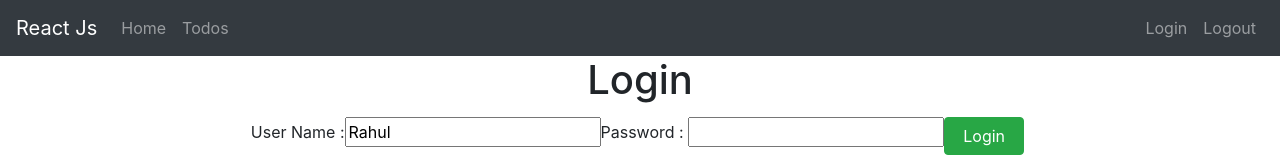
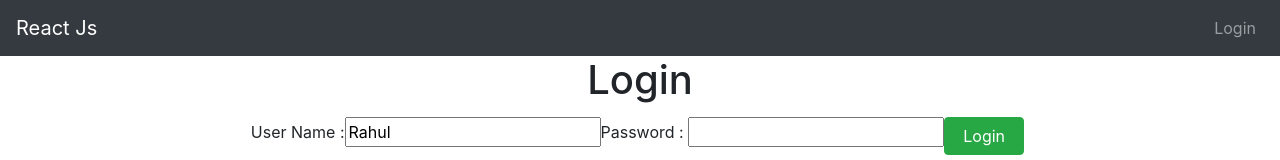
Before and after one commit to rm505125/first-full-stack-app, a React (Create React App) app: page /login in a window 1280 px wide. Shown: the top 160 px of the page. Built offline with nearby package versions, Linux system fonts and the light colour scheme.

Commit message:
complete auth and routing

```diff
--- /dev/null
+++ b/src/Components/Todo/AuthenticatedRoute.js
@@ -0,0 +1,14 @@
+import { Component } from "react";
+import { Navigate } from "react-router-dom";
+import AuthenticationService from "./AuthenticationService";
+
+class AuthenticatedRoute extends Component {
+  render() {
+    if (AuthenticationService.isUserLoggedIn()) {
+      return { ...this.props.children };
+    } else {
+      return <Navigate to="/login" />;
+    }
+  }
+}
+export default AuthenticatedRoute;
--- a/src/Components/Todo/AuthenticationService.js
+++ b/src/Components/Todo/AuthenticationService.js
@@ -6,5 +6,12 @@ class AuthenticationService {
   logout() {
     sessionStorage.removeItem("authenticatedUser");
   }
+  isUserLoggedIn() {
+    let user = sessionStorage.getItem("authenticatedUser");
+    if (user === null) {
+      return false;
+    }
+    return true;
+  }
 }
 export default new AuthenticationService();
--- a/src/Components/Todo/HeaderComponent.js
+++ b/src/Components/Todo/HeaderComponent.js
@@ -3,6 +3,8 @@ import { Link } from "react-router-dom";
 import AuthenticationService from "./AuthenticationService";
 class HeaderComponent extends Component {
   render() {
+    const isUserLoggedIn = AuthenticationService.isUserLoggedIn();
+    console.log(isUserLoggedIn);
     return (
       <header>
         <nav className="navbar navbar-expand-md navbar-dark bg-dark">
@@ -12,24 +14,31 @@ class HeaderComponent extends Component {
             </a>
           </div>
           <ul className="navbar-nav">
+            {isUserLoggedIn && (
               <li>
                 {" "}
                 <Link className="nav-link" to="/welcome/rahul">
                   Home
                 </Link>{" "}
               </li>
+            )}
+            {isUserLoggedIn && (
               <li>
                 <Link className="nav-link" to="/todos">
                   Todos
                 </Link>
               </li>
+            )}
           </ul>
           <ul className="navbar-nav navbar-collapse justify-content-end">
+            {!isUserLoggedIn && (
               <li>
                 <Link className="nav-link" to="/login">
                   Login
                 </Link>
               </li>
+            )}
+            {isUserLoggedIn && (
               <li>
                 <Link
                   className="nav-link"
@@ -39,6 +48,7 @@ class HeaderComponent extends Component {
                   Logout
                 </Link>
               </li>
+            )}
           </ul>
         </nav>
       </header>
--- a/src/Components/Todo/ListTodosComponent.js
+++ b/src/Components/Todo/ListTodosComponent.js
@@ -42,7 +42,7 @@ class ListTodosComponent extends Component {
             </thead>
             <tbody>
               {this.state.todos.map((todo) => (
-                <tr>
+                <tr key={todo.id}>
                   {/* <td>{todo.id}</td> */}
                   <td>{todo.description}</td>
                   <td>{todo.done.toString()}</td>
--- a/src/Components/Todo/TodoApp.js
+++ b/src/Components/Todo/TodoApp.js
@@ -9,24 +9,44 @@ import ListTodosComponent from "./ListTodosComponent";
 import HeaderComponent from "./HeaderComponent";
 import FooterComponent from "./FooterComponent";
 import LogoutComponent from "./LogoutComponent";
+import AuthenticatedRoute from "./AuthenticatedRoute";
 
 class TodoApp extends Component {
   render() {
     const LoginComponentWithNavigation = withNavigation(LoginComponent);
+    const HeaderComponentWithNavigation = withNavigation(HeaderComponent);
     const WelcomeComponentWithParams = withParams(WelcomeComponent);
     return (
       <div className="TodoApp">
         <Router>
-          <HeaderComponent />
+          <HeaderComponentWithNavigation />
           <Routes>
             <Route path="/" element={<LoginComponentWithNavigation />} />
             <Route path="/login" element={<LoginComponentWithNavigation />} />
             <Route
               path="/welcome/:name"
-              element={<WelcomeComponentWithParams />}
+              element={
+                <AuthenticatedRoute>
+                  <WelcomeComponentWithParams />
+                </AuthenticatedRoute>
+              }
             />
-            <Route path="/todos" element={<ListTodosComponent />} />
-            <Route path="/logout" element={<LogoutComponent />} />
+            <Route
+              path="/todos"
+              element={
+                <AuthenticatedRoute>
+                  <ListTodosComponent />
+                </AuthenticatedRoute>
+              }
+            />
+            <Route
+              path="/logout"
+              element={
+                <AuthenticatedRoute>
+                  <LogoutComponent />
+                </AuthenticatedRoute>
+              }
+            />
             <Route path="*" element={<ErrorComponent />} />
           </Routes>
           <FooterComponent />
```
Lines whose indentation alone changed are shown as unchanged.
